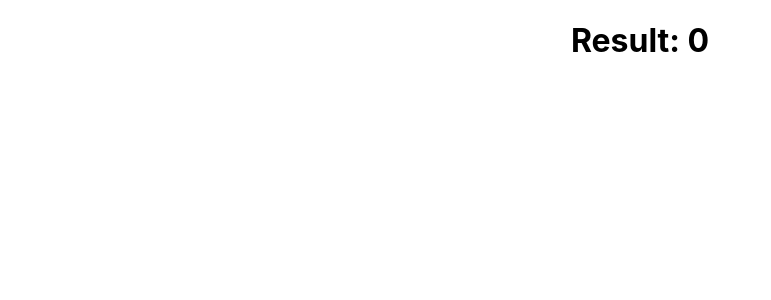
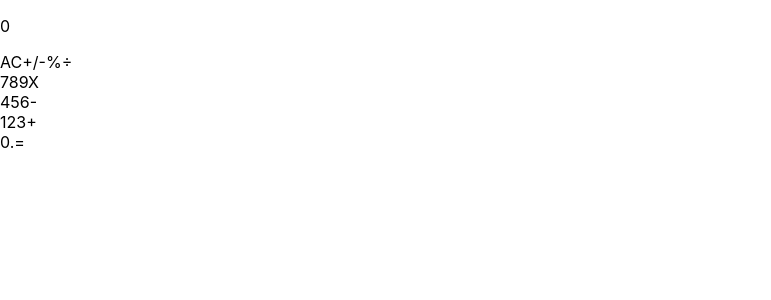
Before and after one commit to Miguelus373/React-Calculator, a React (Create React App) app: page / in a window 1280 px wide. Shown: the top 300 px of the page, without its empty margins (0-771 px from the left). Built offline with nearby package versions, Linux system fonts and the light colour scheme.

Commit message:
Add Button and ButtonPanel Components

```diff
--- a/src/components/App.js
+++ b/src/components/App.js
@@ -1,14 +1,12 @@
 import '../assets/App.css';
 import Display from './Display';
-// import ButtonPanel from './ButtonPanel';
-// import Button from './Button';
+import ButtonPanel from './ButtonPanel';
 
 const App = () => (
-  <div className="App">
+  <>
     <Display />
-    {/* <ButtonPanel /> */}
-    {/* <Button /> */}
-  </div>
+    <ButtonPanel />
+  </>
 );
 
 export { App as default };
--- a/src/components/Button.js
+++ b/src/components/Button.js
@@ -0,0 +1,21 @@
+import PropTypes from 'prop-types';
+
+const Button = props => {
+  const { name } = props;
+
+  return (
+    <span>
+      {name}
+    </span>
+  );
+};
+
+Button.defaultProps = {
+  name: '=',
+};
+
+Button.propTypes = {
+  name: PropTypes.string,
+};
+
+export { Button as default };
--- a/src/components/ButtonPanel.js
+++ b/src/components/ButtonPanel.js
@@ -0,0 +1,37 @@
+import Button from './Button';
+
+const ButtonPanel = () => (
+  <>
+    <div>
+      <Button name="AC" />
+      <Button name="+/-" />
+      <Button name="%" />
+      <Button name="÷" />
+    </div>
+    <div>
+      <Button name="7" />
+      <Button name="8" />
+      <Button name="9" />
+      <Button name="X" />
+    </div>
+    <div>
+      <Button name="4" />
+      <Button name="5" />
+      <Button name="6" />
+      <Button name="-" />
+    </div>
+    <div>
+      <Button name="1" />
+      <Button name="2" />
+      <Button name="3" />
+      <Button name="+" />
+    </div>
+    <div>
+      <Button name="0" />
+      <Button name="." />
+      <Button />
+    </div>
+  </>
+);
+
+export { ButtonPanel as default };
--- a/src/components/Display.js
+++ b/src/components/Display.js
@@ -4,11 +4,9 @@
   const { result } = props;
 
   return (
-    <h1>
-      Result:
-      {' '}
+    <p>
       {result}
-    </h1>
+    </p>
   );
 };
 
```
